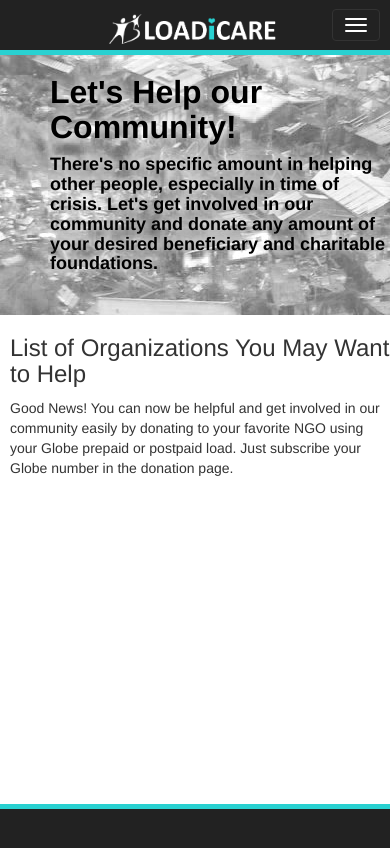
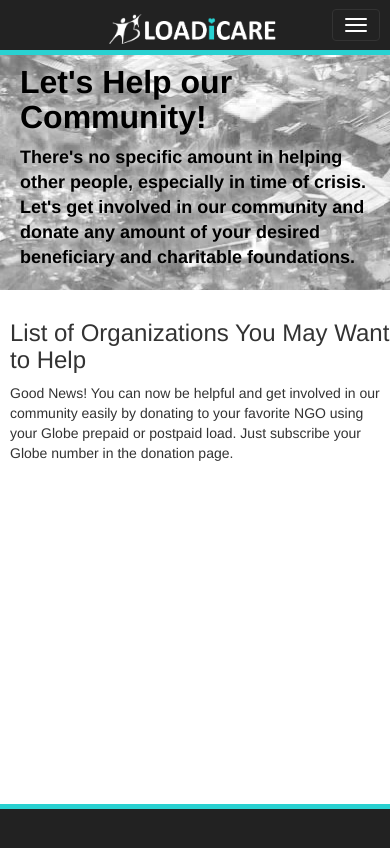
Before and after one commit to kikz4life/globe-labs-client, a website: page app/index.html in a window 390 px wide. Drawn offline with Linux system fonts and the light colour scheme; no server answers.

Commit message:
fix banner

```diff
--- a/app/css/app.css
+++ b/app/css/app.css
@@ -119,13 +119,13 @@ a { cursor: pointer;}
 /*banner home page*/
 .banner {
 /*  position:absolute; top:0; left:0;*/
-  width:100%; min-height:260px; margin-top:-20px;
+  width:100%; min-height:210px; margin-top:-20px;
   background-image:url(../img/typhoon.jpg);
   /*background-size:cover;*/
   background-position: 0 652px;
 }
 .banner h2 {padding:50px 0 0 50px; color:#000; font-weight: bold;}
-.banner h4 {padding:0 0 0 50px; color:#000; font-weight: bold;}
+.banner h4 {padding:0 0 10px 50px; color:#000; font-weight: bold; line-height: 25px;}
 .banner h2, .banner h4 {text-shadow:4px -2px 10px #fff;}
 .menu {
   list-style: none;
@@ -144,7 +144,8 @@ a { cursor: pointer;}
   .org-wrap {width:90%;}
   .org-wrap .vid {display:none;}
   .donate-area input[type=button] {float:left; margin-left:0;}
-  .banner h2 {padding-top:20px !important;}
+  .banner h2 {padding:10px 0 0 20px !important;}
+  .banner h4 {padding:0 0 20px 20px !important;}
   .width-half {width:98%; margin-right:0;}
   .btn-settings {width:95%;}
   .org-setting {padding-bottom:150px;}
```
